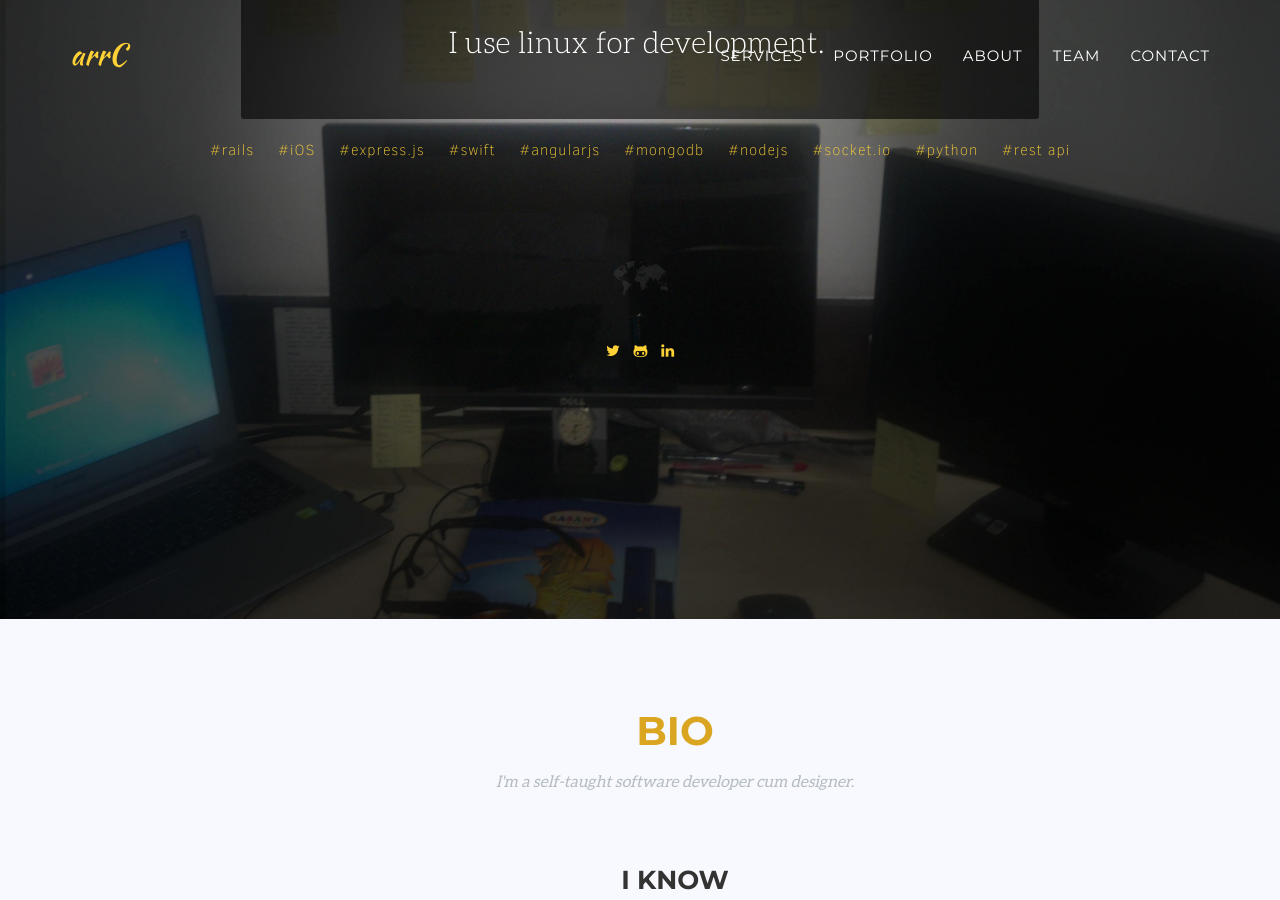
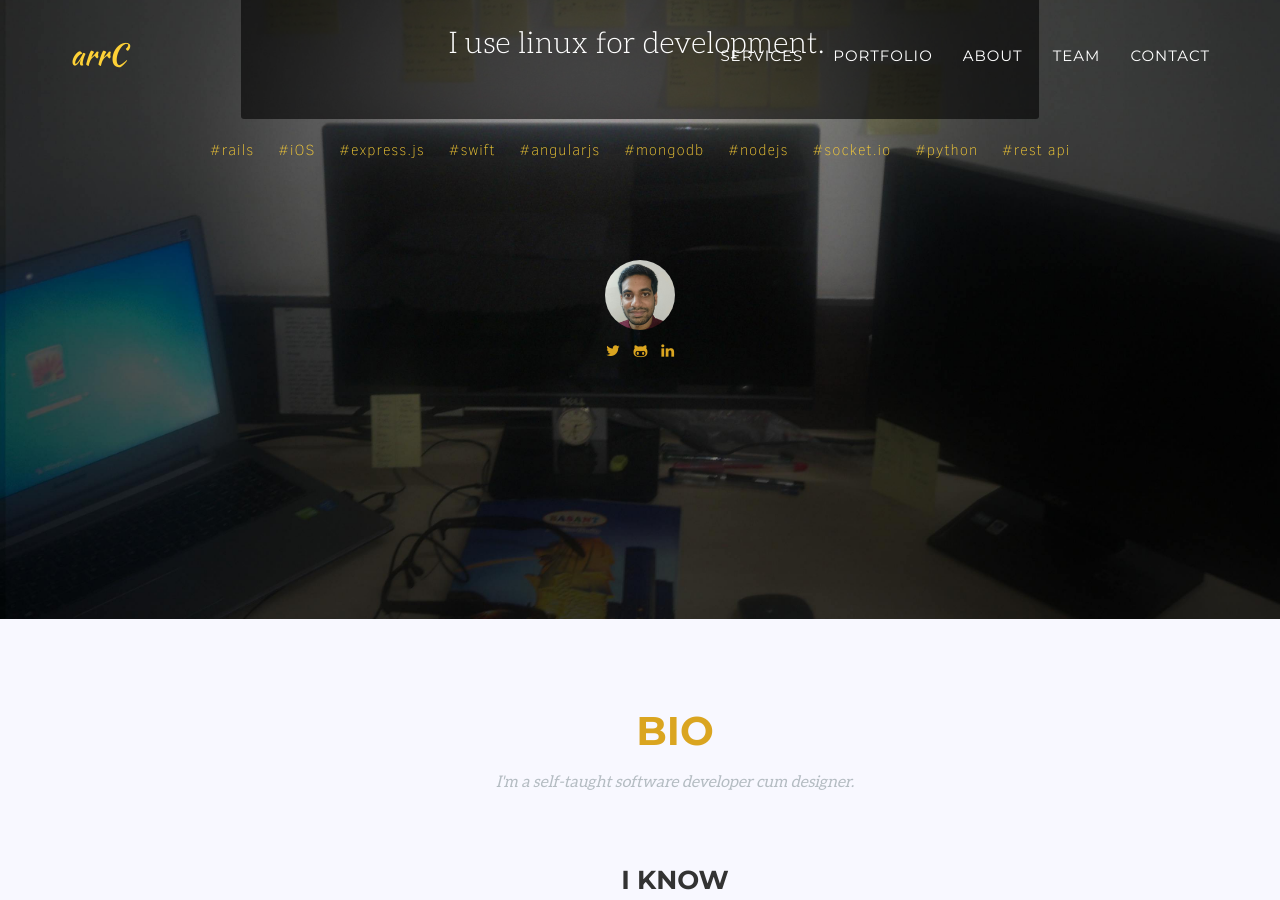
Before and after one commit to arrc/arrc.github.io, a Jekyll site: the page built from index.html, in a window 1280 px wide and 900 px high, scrolled down 281 px. Built offline with Jekyll 4.4.1, drawn with Linux system fonts in a browser that asks for light colours; some web fonts are replaced.

Commit message:
some responsive styling for hd screen.

```diff
--- a/_includes/hero.html
+++ b/_includes/hero.html
@@ -24,7 +24,7 @@
                 </div>
                 <div class="ar_social_wrapper">
                     <div class="ar_i_avatar_wrapper">
-                        <img src="/img/map-image.png" alt="arrC aka Naveen Kumar's profile image.">
+                        <img src="/img/arrc.jpg" alt="arrC aka Naveen Kumar's profile image.">
                     </div>
                     <div class="ar_i_links">
                         <span class="ar_i_icon ar_i_twitter"><a href="http://twitter.com/arrcoder"><i class="fa fa-twitter"></i></a></span>
--- a/_sass/home/_hero.scss
+++ b/_sass/home/_hero.scss
@@ -85,6 +85,12 @@
 
          // Social links
          .ar_social_wrapper {
+            @media(min-width:1440px) {
+              width: 200px;
+              margin: 150px auto 0;
+              font-size: 1.8em;
+            }
+
              margin: 100px auto 0;
              width: 100px;
 
@@ -103,6 +109,9 @@
 
              .ar_i_links {
                  margin: 0 auto;
+                 a {
+                     color: goldenrod;
+                 }
              }
 
              .ar_i_icon {
@@ -122,14 +131,12 @@
             padding-top: 200px;
             padding-bottom: 200px;
             .intro-lead-in {
-                // @include serif-font;
                 font-style: italic;
                 font-size: 40px;
                 line-height: 40px;
                 margin-bottom: 25px;
             }
             .intro-heading {
-                // @include heading-font;
                 font-weight: 700;
                 font-size: 75px;
                 line-height: 75px;
@@ -138,3 +145,15 @@
         }
     }
 }
+
+@media(min-width:1440px) {
+    .ar_hero {
+        .intro-text {
+            padding-top: 400px;
+            padding-bottom: 150px;
+            .ar_i_lead_wrapper {
+                width: 90%;
+            }
+        }
+    }
+}
```
